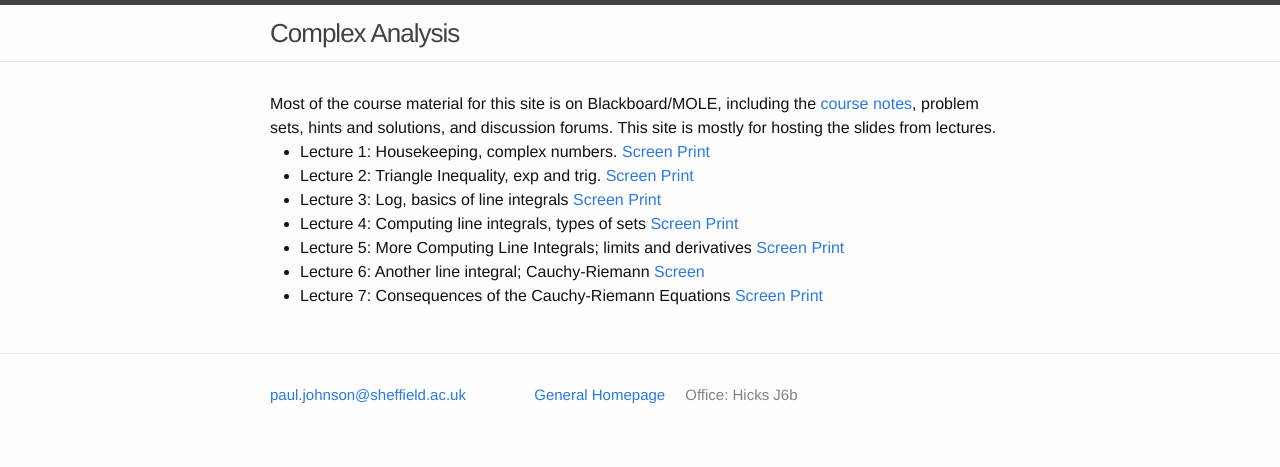
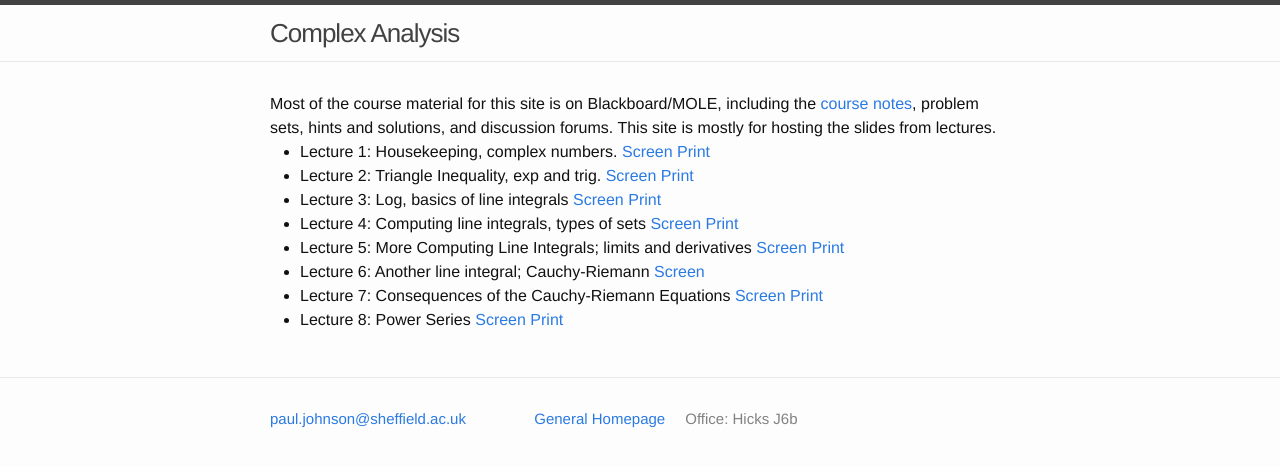
Before and after one commit to ptwiddle/MAS332-Complex-Analysis, a Jekyll site: the page built from index.html, in a window 1280 px wide. Shown: the top 467 px of the page. Built offline with Jekyll 4.4.1, drawn with Linux system fonts in a browser that asks for light colours.

Commit message:
Lecture 8, Lecture 7 meme

```diff
--- a/index.html
+++ b/index.html
@@ -14,6 +14,8 @@ layout: default
    <li> Lecture 5: More Computing Line Integrals; limits and derivatives <a href="./Slides/Lecture5.pdf">Screen</a> <a href="./Slides/print_Lecture5.pdf">Print</a></li>
        <li> Lecture 6: Another line integral; Cauchy-Riemann  <a href="./Slides/Lecture6.pdf">Screen</a> </li>
     <li> Lecture 7: Consequences of the Cauchy-Riemann Equations <a href="./Slides/ConsequencesOfCR.pdf">Screen</a> <a href="./Slides/print_ConsequencesOfCR.pdf"> Print </a> </li>
+    <li> Lecture 8: Power Series <a href="./Slides/Lecture8.pdf">Screen</a> <a href="./Slides/Lecture8Print.pdf"> Print </a> </li>
+
 
 
   </ul>
```
Also changed, not shown: 5 other files.
